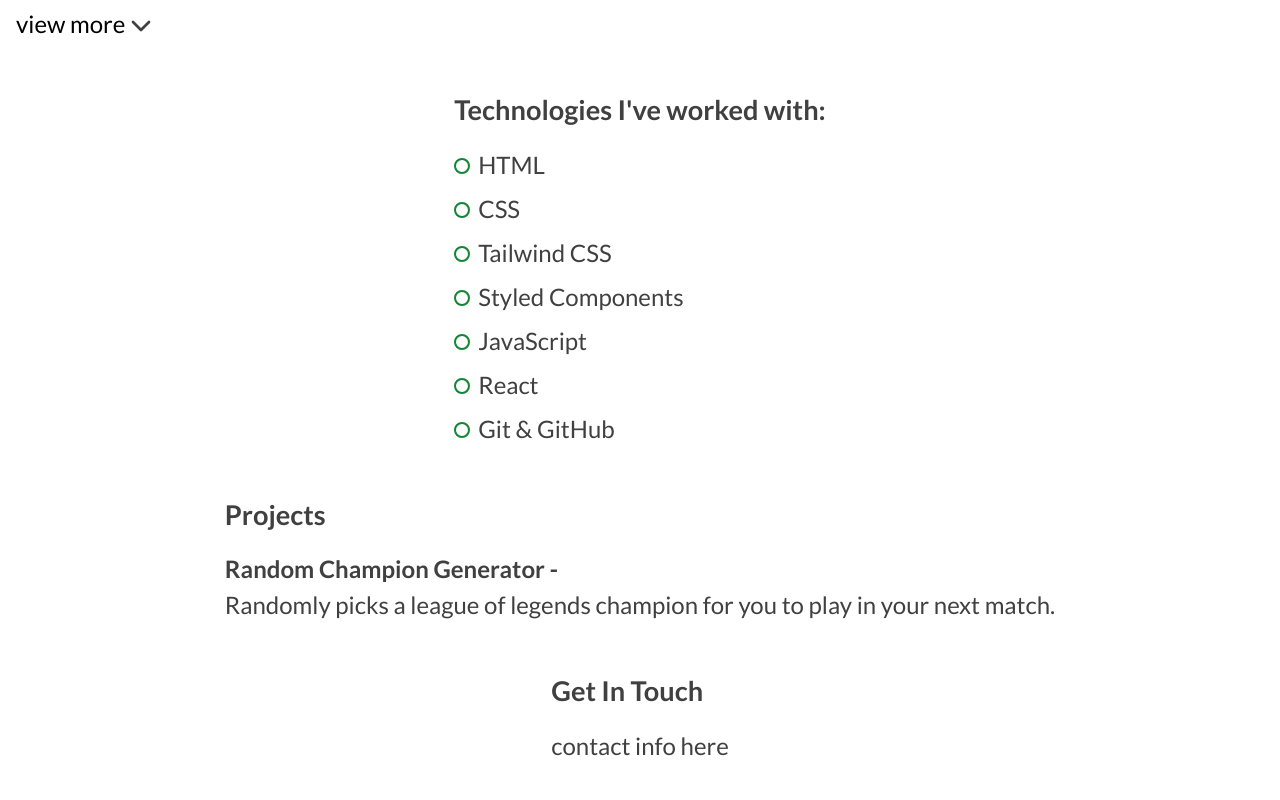
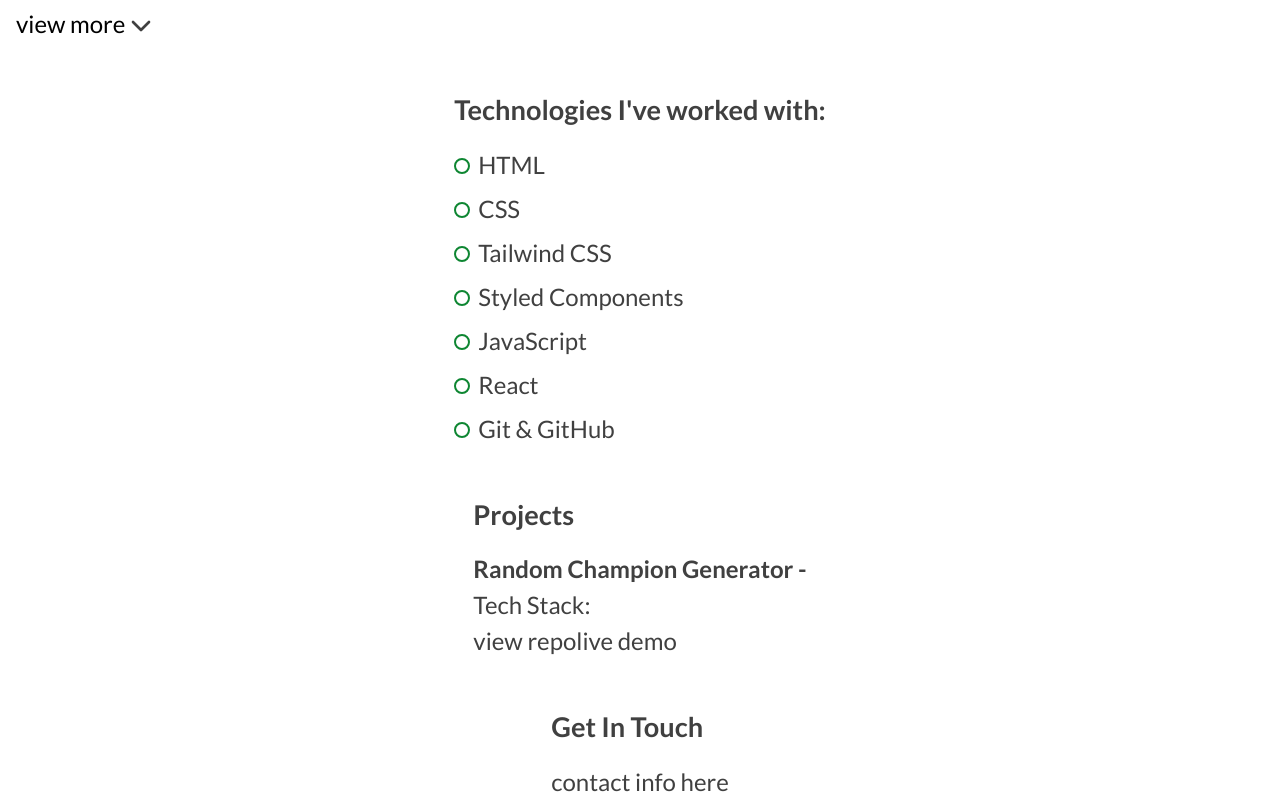
Before and after one commit to rramirez216/rubenramirezdev, a React (Create React App) app: page / in a window 1280 px wide. Shown: the part 498-1298 px from the top of the page. Before the commit the page ends 1262 px from the top, so only its background shows below. Built offline with nearby package versions, Linux system fonts and the light colour scheme.

Commit message:
adds new props and links

```diff
--- a/src/components/Project.js
+++ b/src/components/Project.js
@@ -1,11 +1,16 @@
 import React from 'react'
 import styled from 'styled-components'
 
-const Project = ({ title, summary }) => {
+const Project = ({ title, description, stack, repo, demo }) => {
   return (
     <Wrapper>
       <Title>{title} -</Title>
-      <p>{summary}</p>
+      <p>{description}</p>
+      <p>Tech Stack: {stack}</p>
+      <div>
+        <a href={repo}>view repo</a>
+        <a href={demo}>live demo</a>
+      </div>
     </Wrapper>
   )
 }
```
